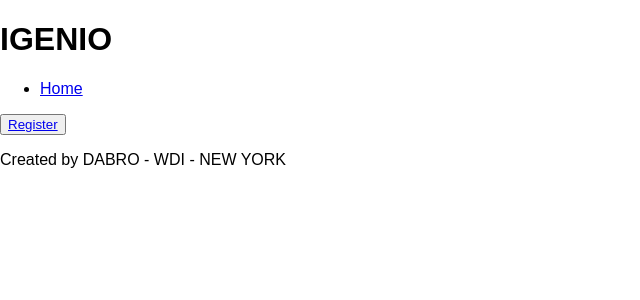
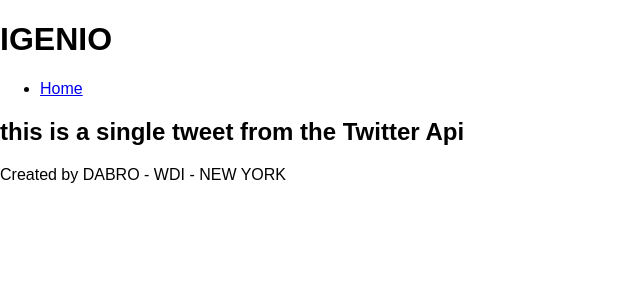
Before and after one commit to WeAreDabro/Dabro-IdeaEngine, a React (Create React App) app in the folder igenio/: page /single-tweet in a window 1280 px wide. Shown: the top 300 px of the page, without its empty margins (0-640 px from the left). Built offline with nearby package versions, Linux system fonts and the light colour scheme.

Commit message:
routes functioning but no twitter or DB connection

```diff
--- a/igenio/src/App.js
+++ b/igenio/src/App.js
@@ -4,6 +4,7 @@ import Home from './components/Home';
 import RegisterForm from './components/RegisterForm';
 import Header from './components/partials/Header';
 import LoginForm from './components/LoginForm';
+import SingleTweet from './components/SingleTweet';
 import Footer from './components/partials/Footer';
 // import logo from './logo.svg';
 import './App.css';
@@ -17,7 +18,7 @@ class App extends Component {
           <Route exact path="/register" component={RegisterForm} />
           <Route exact path="/login" component={LoginForm} />
           { /* <Route path="/single-idea" component={SingleIdea} /> */ }
-          { /* <Route path="/single-tweet" component={SingleTweet} /> */ }
+          <Route exact path="/single-tweet" component={SingleTweet} />
           <Route path="/" component={Home} />
           { /* <Route path="/home-2" component={Auth(Home, Home2)} /> */ }
 
--- a/igenio/src/components/CategoryButtons.js
+++ b/igenio/src/components/CategoryButtons.js
@@ -1,10 +1,11 @@
 import React, { Component } from 'react';
-import './App.css';
+import { Link } from 'react-router-dom';
+// import './App.css';
 
 class CategoryButtons extends Component {
   render () {
     return (
-      <button><Link to=/* specific single tweet */>Tech</Link></button>
+      <button><Link to='/single-tweet'>Tech</Link></button>
       )
   }
 }
--- /dev/null
+++ b/igenio/src/components/SingleTweet.jsx
@@ -0,0 +1,14 @@
+import React, { Component } from 'react';
+
+
+class SingleTweet extends Component {
+  render() {
+    return (
+      <div>
+        <h2> this is a single tweet from the Twitter Api</h2>
+      </div>
+    )
+  }
+}
+
+export default SingleTweet;
```
Also changed, not shown: igenio/src/components/IdeasTab.jsx (added, +13 -0 lines), igenio/src/components/IdeasTab.js (deleted).
